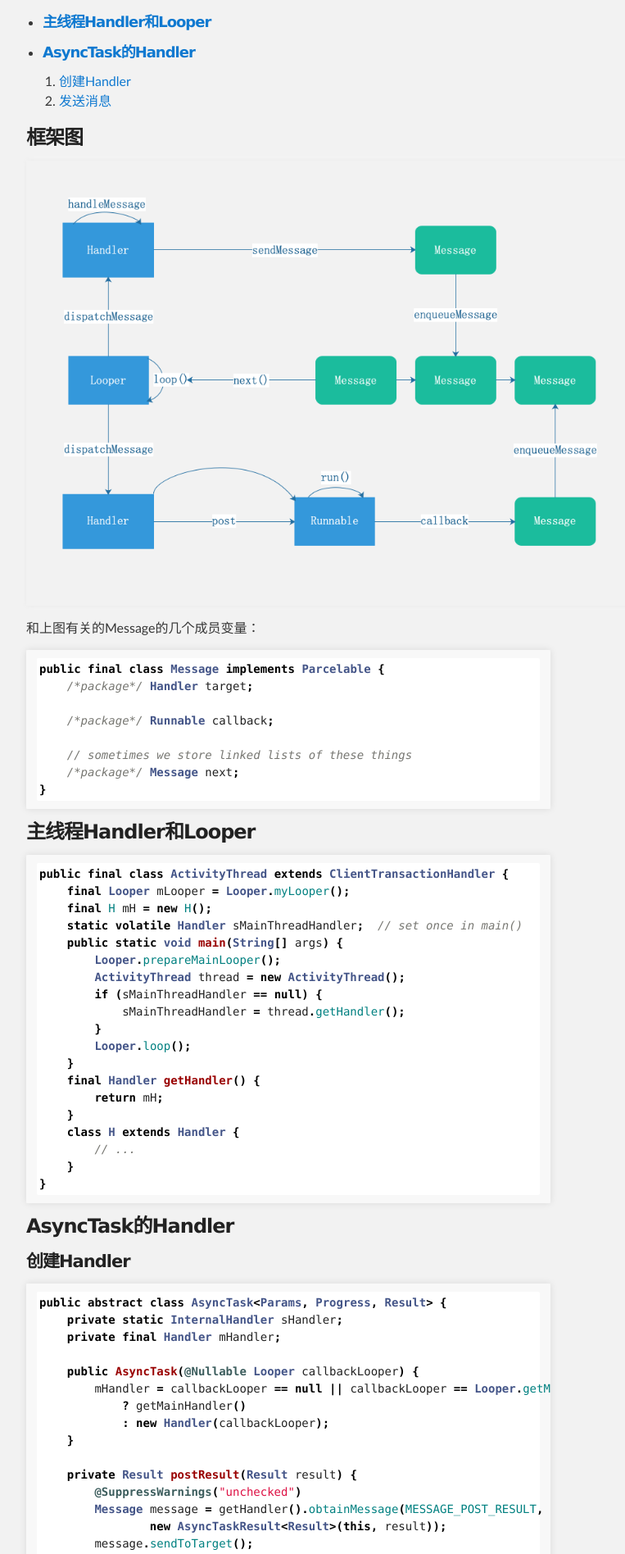
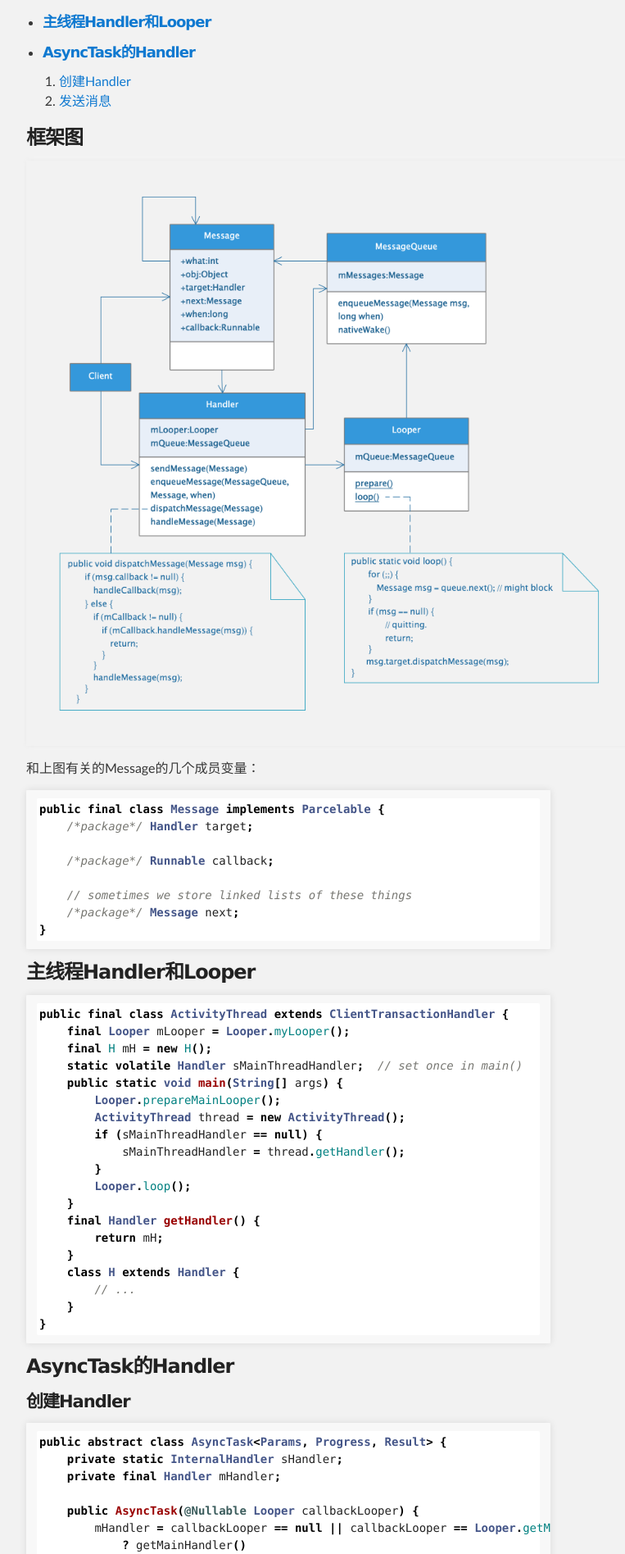
Before and after one commit to mwping/mwping.github.io, a Jekyll site: the page built from opensource/handler.md, in a window 1280 px wide. Shown: the part 398-2294 px from the top of the page at 82% size, without its empty margins (288-1051 px from the left). Built offline with Jekyll 4.4.1, drawn with Linux system fonts in a browser that asks for light colours; our own code applies the rules of GitHub Pages for plain Markdown files.

Commit message:
add Handler机制UML

```diff
--- a/android/handler.md
+++ b/opensource/handler.md
@@ -12,7 +12,7 @@
 
 <h3 id="1">框架图</h3>
 
-<img src="../assets/images/edraw/handler.png?v=1">
+<img src="../assets/images/edraw/uml_handler.png" width="850">
 
 和上图有关的Message的几个成员变量：
 
```
Also changed, not shown: index.md (+1 -1 lines), assets/images/edraw/handler.png (deleted), assets/images/edraw/uml_handler.png (added).
